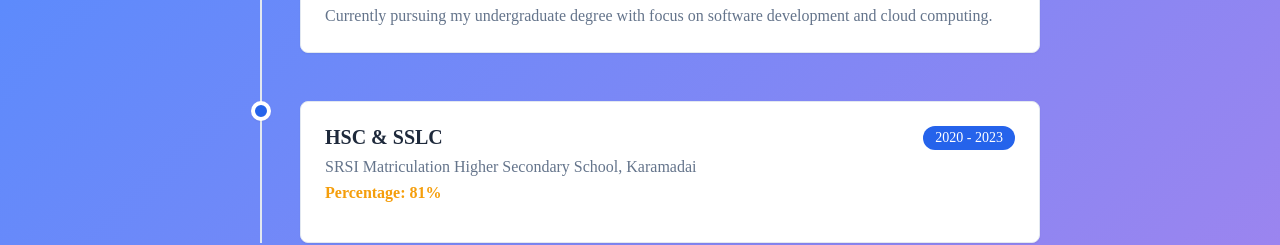
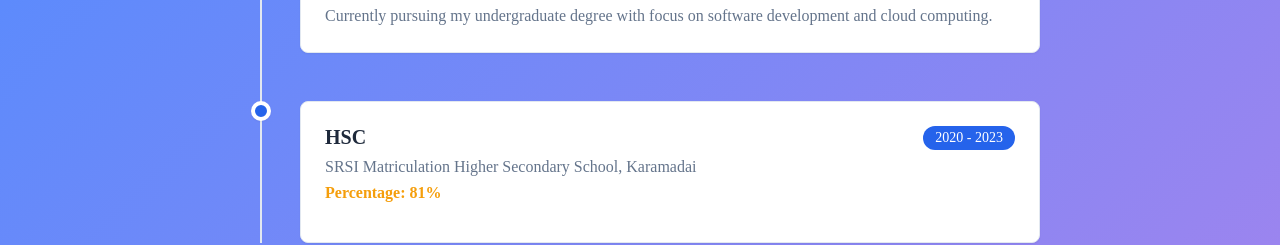
Before and after one commit to saswanth07/portfolio, a plain HTML site: page index.html in a window 1280 px wide. Shown: the part 1760-2005 px from the top of the page. Drawn offline with Linux system fonts and the light colour scheme.

Commit message:
Update index.html

```diff
--- a/index.html
+++ b/index.html
@@ -171,7 +171,7 @@
                     <div class="timeline-marker"></div>
                     <div class="timeline-content">
                         <div class="timeline-header">
-                            <h3>HSC & SSLC</h3>
+                            <h3>HSC </h3>
                             <span class="timeline-date">2020 - 2023</span>
                         </div>
                         <p class="timeline-institution">SRSI Matriculation Higher Secondary School, Karamadai</p>
```
